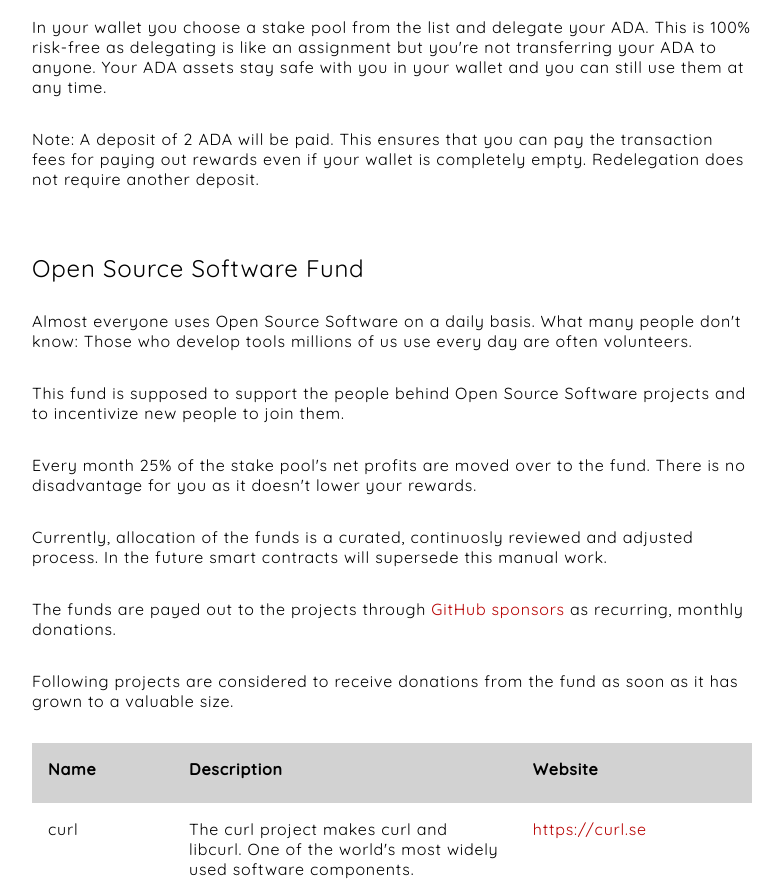
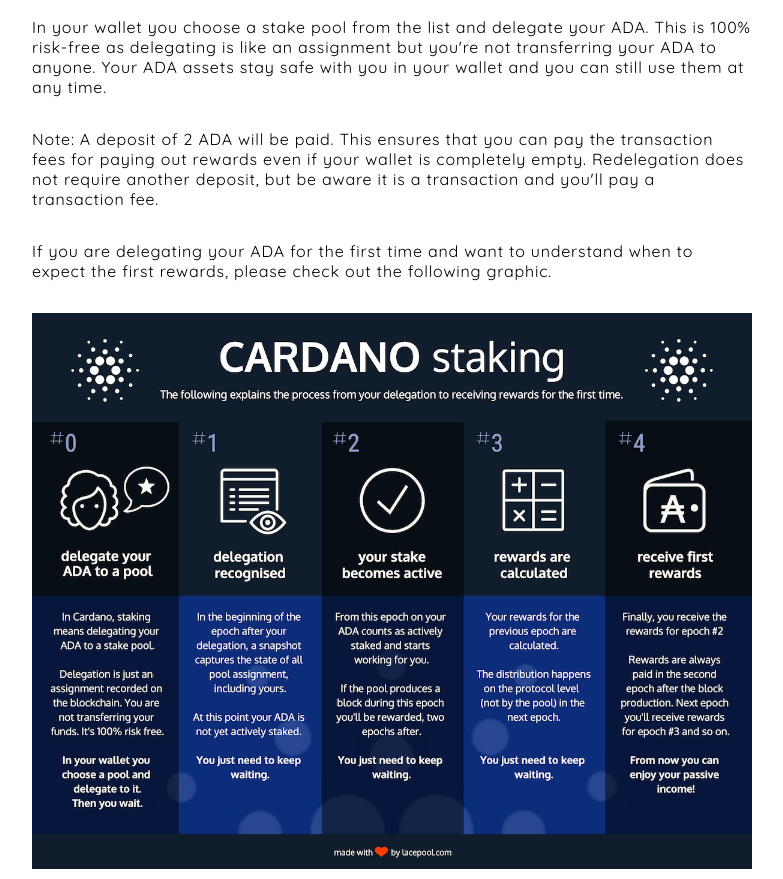
Before and after one commit to lacepool/lacepool.com, a plain HTML site: page index.html in a window 1280 px wide. Shown: the part 940-1819 px from the top of the page, without its empty margins (0-783 px from the left). Drawn offline with Linux system fonts and the light colour scheme.

Commit message:
add first time staking info graphic

```diff
--- a/index.html
+++ b/index.html
@@ -61,7 +61,11 @@
 
       <p>In your wallet you choose a stake pool from the list and delegate your ADA. This is 100% risk-free as delegating is like an assignment but you're not transferring your ADA to anyone. Your ADA assets  stay safe with you in your wallet and you can still use them at any time.</p>
 
-      <p>Note: A deposit of 2 ADA will be paid. This ensures that you can pay the transaction fees for paying out rewards even if your wallet is completely empty. Redelegation does not require another deposit.</p>
+      <p>Note: A deposit of 2 ADA will be paid. This ensures that you can pay the transaction fees for paying out rewards even if your wallet is completely empty. Redelegation does not require another deposit, but be aware it is a transaction and you'll pay a transaction fee.</p>
+
+      <p>If you are delegating your ADA for the first time and want to understand when to expect the first rewards, please check out the following graphic.</p>
+
+      <img alt="" src="images/cardano_staking_process.png" width="1200" style="max-width: 100%">
     </section>
 
     <section id="open-source-software-fund">
```
Also changed, not shown: images/cardano_staking_process.png (added).
